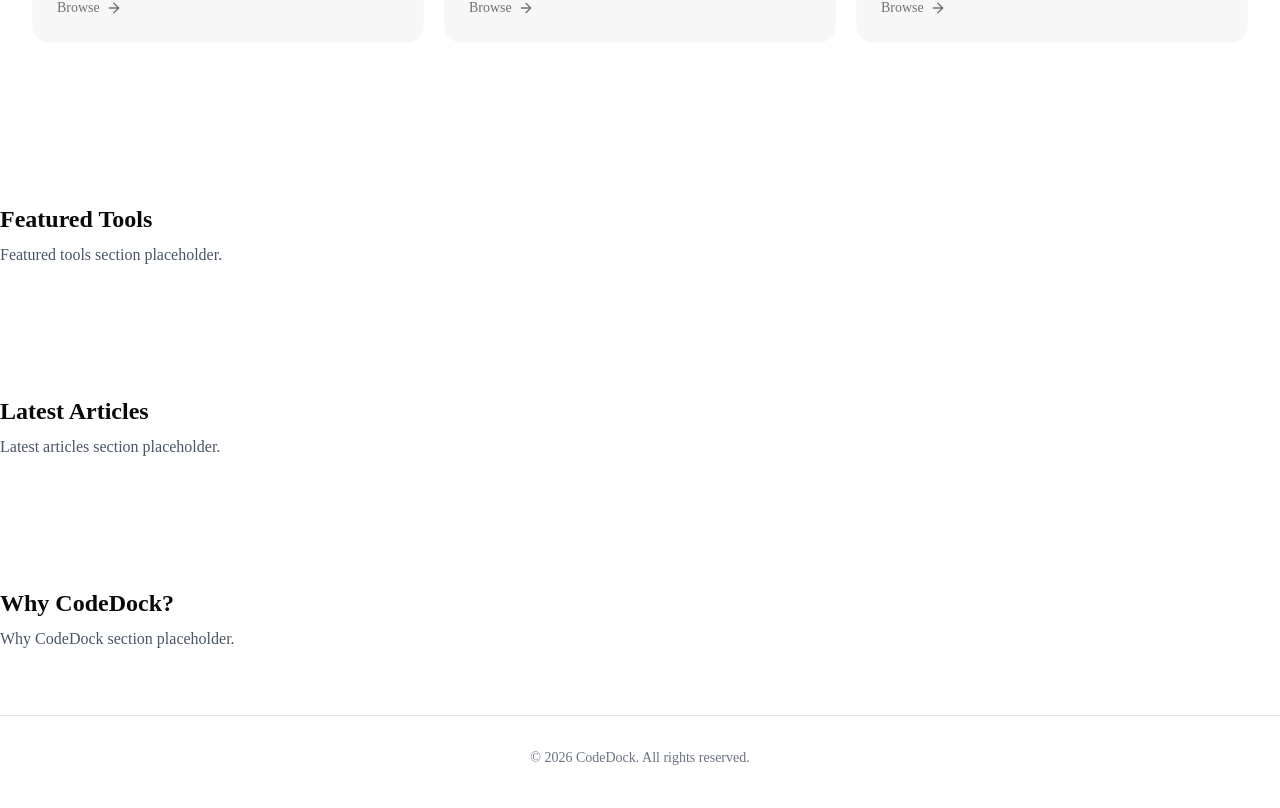
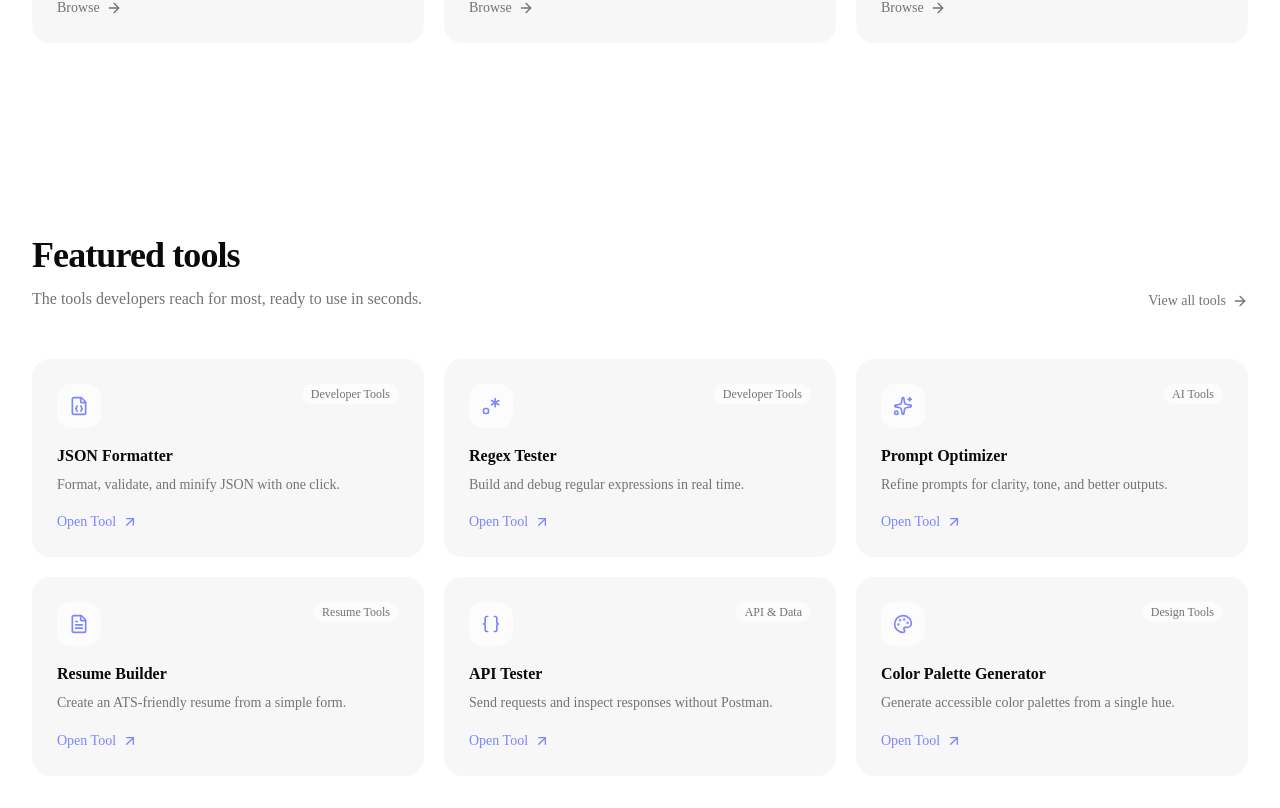
Before and after one commit to AhmadIqbal-1021/codedock, a Next.js app: page / in a window 1280 px wide. Shown: the part 1272-2080 px from the top of the page. Built offline with nearby package versions, Linux system fonts and the light colour scheme.

Commit message:
feat: add featured tools section

```diff
--- a/components/home/FeaturedTools.tsx
+++ b/components/home/FeaturedTools.tsx
@@ -1,10 +1,49 @@
+import Link from "next/link";
+import { ArrowRight } from "lucide-react";
+import { Section } from "@/components/shared/Section";
+import { Container } from "@/components/shared/Container";
+import { ToolCard } from "./ToolCard";
+import { ALL_TOOLS} from "@/constants/tools";
+
+/**
+ * Renders only the `featured` tools from TOOLS. Mark/unmark a tool as
+ * featured in src/constants/tools.ts and this grid updates on its own.
+ */
 export function FeaturedTools() {
+  const featuredTools = ALL_TOOLS.filter((tool) => tool.featured);
+
   return (
-    <section className="py-16">
-      <h2 className="text-2xl font-bold">Featured Tools</h2>
-      <p className="mt-2 text-gray-600">
-        Featured tools section placeholder.
-      </p>
-    </section>
+   <Section id="featured-tools">
+      <Container>
+        <div className="flex flex-col items-start justify-between gap-4 sm:flex-row sm:items-end">
+          <div>
+            <h2 className="text-3xl font-semibold tracking-tight text-foreground sm:text-4xl">
+              Featured tools
+            </h2>
+            <p className="mt-3 max-w-xl text-base text-muted-foreground">
+              The tools developers reach for most, ready to use in seconds.
+            </p>
+          </div>
+
+          <Link
+            href="/tools"
+            className="group flex shrink-0 items-center gap-1.5 text-sm font-medium text-muted-foreground transition-colors duration-200 hover:text-foreground"
+          >
+            View all tools
+            <ArrowRight className="h-4 w-4 transition-transform duration-300 ease-out group-hover:translate-x-1" />
+          </Link>
+        </div>
+
+        <ul className="mt-12 grid grid-cols-1 gap-5 sm:grid-cols-2 lg:grid-cols-3">
+          {featuredTools.map((tool) => (
+            <li key={tool.slug}>
+              <ToolCard tool={tool} />
+            </li>
+          ))}
+        </ul>
+      </Container>
+    </Section>
   );
 }
+
+export default FeaturedTools;
--- /dev/null
+++ b/components/home/ToolCard.tsx
@@ -0,0 +1,62 @@
+import Link from "next/link";
+import { ArrowUpRight } from "lucide-react";
+import { Badge } from "@/components/ui/badge";
+import { cn } from "@/lib/utils";
+import type { Tool } from "@/constants/tools";
+
+interface ToolCardProps {
+  tool: Tool;
+  className?: string;
+}
+
+/**
+ * Clickable tool tile. The whole card is a Next.js Link so keyboard
+ * and pointer users get one consistent target; "Open Tool" is styled
+ * as a button-like affordance rather than a nested anchor.
+ */
+export function ToolCard({ tool, className }: ToolCardProps) {
+  const { name, description, category, icon: Icon, slug } = tool;
+
+  return (
+    <Link
+      href={`/tools/${slug}`}
+      className={cn(
+        "group relative flex flex-col gap-4 rounded-2xl border border-white/10 bg-foreground/[0.03] p-6",
+        "transition-all duration-300 ease-out",
+        "hover:-translate-y-1 hover:border-indigo-400/30 hover:bg-foreground/[0.05] hover:shadow-lg hover:shadow-indigo-500/5",
+        "focus-visible:-translate-y-1 focus-visible:outline-none focus-visible:ring-2 focus-visible:ring-cyan-400/50",
+        className
+      )}
+    >
+      <div className="flex items-start justify-between gap-3">
+        <span
+          className="flex h-11 w-11 shrink-0 items-center justify-center rounded-xl border border-white/10 bg-background/60 text-indigo-400 transition-transform duration-300 ease-out group-hover:scale-105 group-hover:rotate-3"
+          aria-hidden
+        >
+          <Icon className="h-5 w-5" />
+        </span>
+
+        <Badge
+          variant="secondary"
+          className="rounded-full border border-white/10 bg-background/60 font-medium text-muted-foreground"
+        >
+          {category}
+        </Badge>
+      </div>
+
+      <div>
+        <h3 className="text-base font-semibold text-foreground">{name}</h3>
+        <p className="mt-1.5 text-sm leading-relaxed text-muted-foreground">
+          {description}
+        </p>
+      </div>
+
+      <span className="mt-auto flex items-center gap-1.5 text-sm font-medium text-indigo-400 transition-colors duration-200 group-hover:text-cyan-400">
+        Open Tool
+        <ArrowUpRight className="h-4 w-4 transition-transform duration-300 ease-out group-hover:translate-x-0.5 group-hover:-translate-y-0.5" />
+      </span>
+    </Link>
+  );
+}
+
+export default ToolCard;
--- a/components/shared/Section.tsx
+++ b/components/shared/Section.tsx
@@ -2,10 +2,10 @@ import { cn } from "@/lib/utils";
 import type { ReactNode } from "react";
 
 interface SectionProps {
-  children: ReactNode;
-  className?: string;
+ children: ReactNode;
+ className?: string;
+ id?: string;
 }
-
 /**
  * Vertical rhythm wrapper for page sections. Handles consistent
  * top/bottom spacing so individual sections don't each reinvent it;
--- /dev/null
+++ b/constants/tools.ts
@@ -0,0 +1,90 @@
+import {
+  FileJson,
+  Regex,
+  Palette,
+  FileText,
+  Sparkles,
+  Braces,
+  QrCode,
+  Clock,
+  type LucideIcon,
+} from "lucide-react";
+
+export interface Tool {
+  name: string;
+  slug: string;
+  description: string;
+  category: string;
+  icon: LucideIcon;
+  featured?: boolean;
+}
+
+/**
+ * Single source of truth for all tools. FeaturedTools reads only the
+ * `featured` entries; other pages (e.g. a full directory) can import
+ * the same list and filter/sort differently without touching UI.
+ */
+export const ALL_TOOLS: Tool[] = [
+  {
+    name: "JSON Formatter",
+    slug: "json-formatter",
+    description: "Format, validate, and minify JSON with one click.",
+    category: "Developer Tools",
+    icon: FileJson,
+    featured: true,
+  },
+  {
+    name: "Regex Tester",
+    slug: "regex-tester",
+    description: "Build and debug regular expressions in real time.",
+    category: "Developer Tools",
+    icon: Regex,
+    featured: true,
+  },
+  {
+    name: "Prompt Optimizer",
+    slug: "prompt-optimizer",
+    description: "Refine prompts for clarity, tone, and better outputs.",
+    category: "AI Tools",
+    icon: Sparkles,
+    featured: true,
+  },
+  {
+    name: "Resume Builder",
+    slug: "resume-builder",
+    description: "Create an ATS-friendly resume from a simple form.",
+    category: "Resume Tools",
+    icon: FileText,
+    featured: true,
+  },
+  {
+    name: "API Tester",
+    slug: "api-tester",
+    description: "Send requests and inspect responses without Postman.",
+    category: "API & Data",
+    icon: Braces,
+    featured: true,
+  },
+  {
+    name: "Color Palette Generator",
+    slug: "color-palette-generator",
+    description: "Generate accessible color palettes from a single hue.",
+    category: "Design Tools",
+    icon: Palette,
+    featured: true,
+  },
+  {
+    name: "QR Code Generator",
+    slug: "qr-code-generator",
+    description: "Turn links or text into downloadable QR codes.",
+    category: "Productivity",
+    icon: QrCode,
+  },
+  {
+    name: "Cron Expression Builder",
+    slug: "cron-builder",
+    description: "Build and explain cron schedules in plain English.",
+    category: "Developer Tools",
+    icon: Clock,
+  },
+];
```
